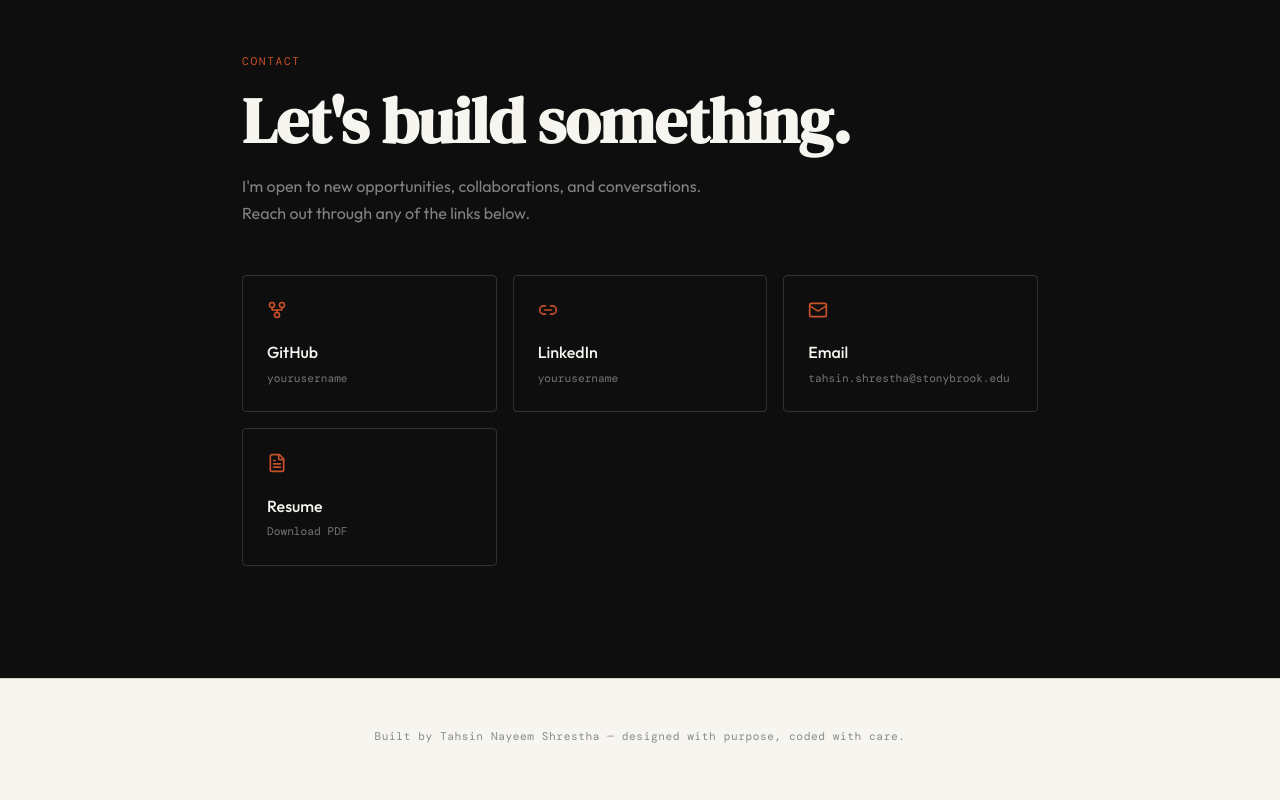
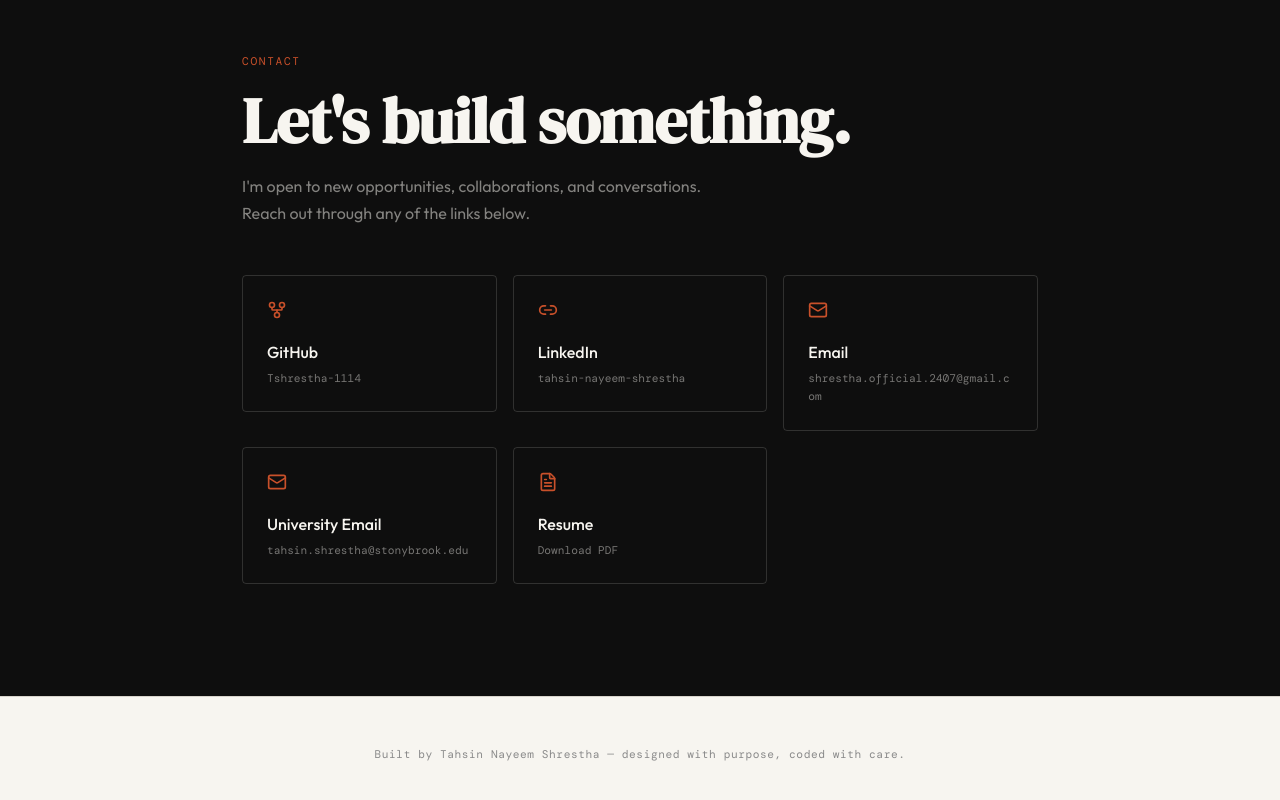
Before and after one commit to Tshrestha-1114/Portfolio-Tahsin, a Next.js app: page / in a window 1280 px wide. Shown: the part 8884-9684 px from the top of the page. Built offline with nearby package versions, Linux system fonts and the light colour scheme.

Commit message:
Update personal links and email in Contact component
Updated personal links in the Contact component with specific usernames and added a personal email.

```diff
--- a/components/sections/Extracurriculars.tsx
+++ b/components/sections/Extracurriculars.tsx
@@ -111,10 +111,13 @@ export function Extracurriculars() {
 }
 
 export function Contact() {
+  const personalEmail = "shrestha.official.2407@gmail.com";
+
   const links = [
-    { href: personalInfo.github, icon: <GitFork size={20} />, label: "GitHub", sub: "yourusername" },
-    { href: personalInfo.linkedin, icon: <Link2 size={20} />, label: "LinkedIn", sub: "yourusername" },
-    { href: `mailto:${personalInfo.email}`, icon: <Mail size={20} />, label: "Email", sub: personalInfo.email },
+    { href: personalInfo.github, icon: <GitFork size={20} />, label: "GitHub", sub: "Tshrestha-1114" },
+    { href: personalInfo.linkedin, icon: <Link2 size={20} />, label: "LinkedIn", sub: "tahsin-nayeem-shrestha" },
+    { href: `mailto:${personalEmail}`, icon: <Mail size={20} />, label: "Email", sub: personalEmail },
+    { href: `mailto:${personalInfo.email}`, icon: <Mail size={20} />, label: "University Email", sub: personalInfo.email },
     { href: personalInfo.resume, icon: <FileText size={20} />, label: "Resume", sub: "Download PDF" },
   ];
 
@@ -194,7 +197,7 @@ export function Contact() {
                   <p style={{ fontFamily: "var(--font-body)", fontWeight: 500, marginBottom: "0.2rem" }}>
                     {link.label}
                   </p>
-                  <p style={{ fontFamily: "var(--font-mono)", fontSize: "0.7rem", color: "rgba(247, 245, 240, 0.45)" }}>
+                  <p style={{ fontFamily: "var(--font-mono)", fontSize: "0.7rem", color: "rgba(247, 245, 240, 0.45)", wordBreak: "break-all" }}>
                     {link.sub}
                   </p>
                 </div>
```
